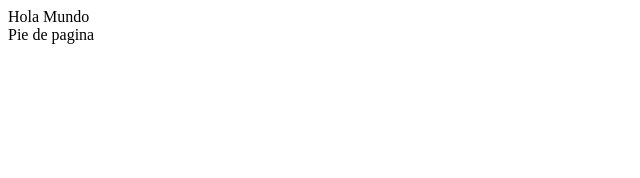
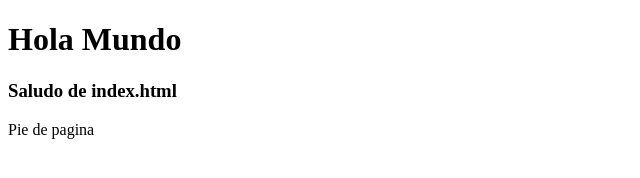
Before and after one commit to CRISTIAN7712/pruebaRemoto2, a plain HTML site: page index.html in a window 1280 px wide. Shown: the whole page, without its empty margins (0-640 px from the left). Drawn offline with Linux system fonts and the light colour scheme.

Commit message:
feat: Agregando titulos en el archivo index.html

```diff
--- a/index.html
+++ b/index.html
@@ -6,7 +6,8 @@
     <title>Document</title>
 </head>
 <body>
-    Hola Mundo
+    <h1>Hola Mundo</h1>
+    <h3>Saludo de index.html</h3>
 
     <footer>Pie de pagina</footer>
 </body>
```
